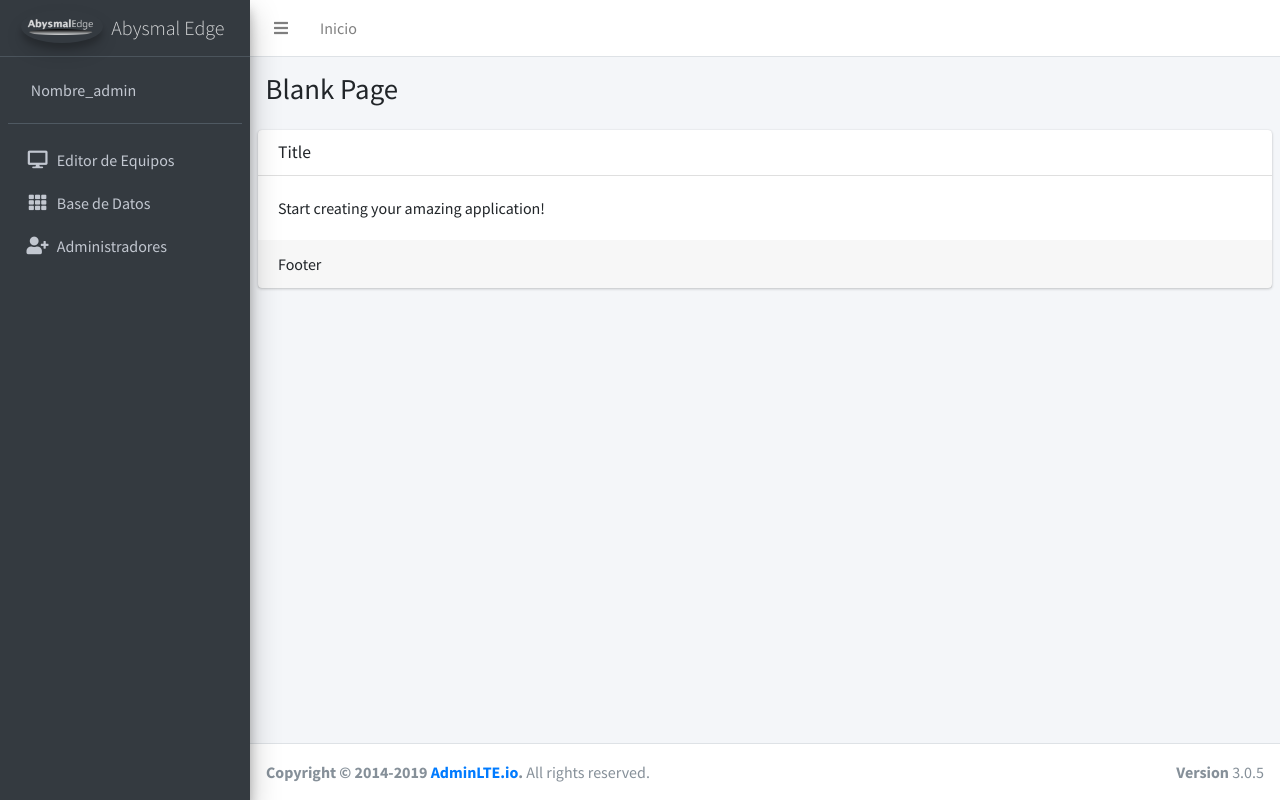
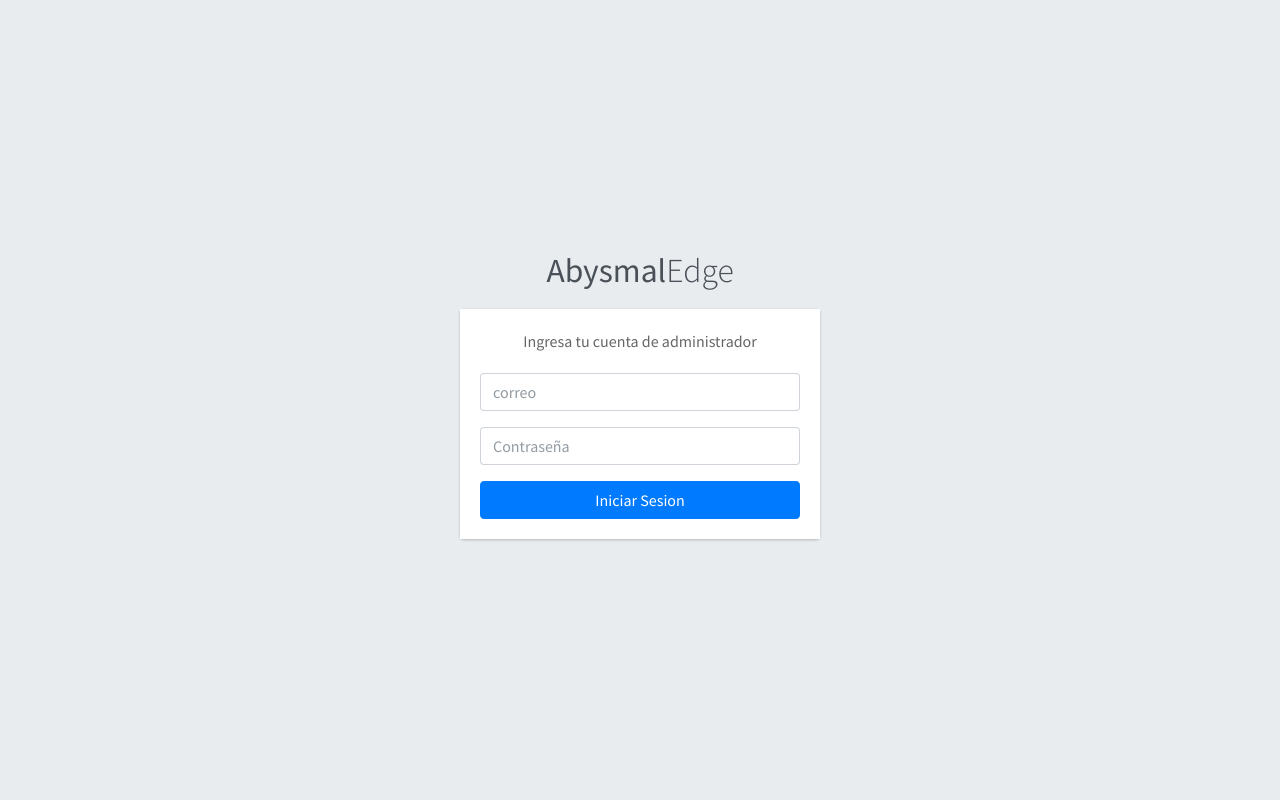
Before and after one commit to Moisem/Proyecto-Integrador-, a PHP site: page /admin/admin_area.php in a window 1280 px wide. Run offline with PHP 8.4, Linux system fonts and the light colour scheme; some libraries are stand-ins or nearby versions.

Commit message:
correcion

```diff
--- a/admin/admin_area.php
+++ b/admin/admin_area.php
@@ -1,46 +1,70 @@
-<?php
-  include_once 'templates/header.php';
-  include_once 'templates/barra.php';
-  include_once 'templates/navegacion.php';
-?>
-  <!-- Content Wrapper. Contains page content -->
-  <div class="content-wrapper">
-    <!-- Content Header (Page header) -->
-    <section class="content-header">
-      <div class="container-fluid">
-        <div class="row mb-2">
-          <div class="col-sm-6">
-            <h1>Blank Page</h1>
+<!DOCTYPE html>
+<html>
+<head>
+  <meta charset="utf-8">
+  <meta http-equiv="X-UA-Compatible" content="IE=edge">
+  <title>AdminLTE 3 | Log in</title>
+  <!-- Tell the browser to be responsive to screen width -->
+  <meta name="viewport" content="width=device-width, initial-scale=1">
+
+  <!-- Font Awesome -->
+  <link rel="stylesheet" href="css/all.min.css">
+  <!-- Ionicons -->
+  <link rel="stylesheet" href="https://code.ionicframework.com/ionicons/2.0.1/css/ionicons.min.css">
+  <!-- icheck bootstrap -->
+  <link rel="stylesheet" href="css/icheck-bootstrap.min.css">
+  <!-- Theme style -->
+  <link rel="stylesheet" href="css/adminlte.min.css">
+  <!-- Google Font: Source Sans Pro -->
+  <link href="https://fonts.googleapis.com/css?family=Source+Sans+Pro:300,400,400i,700" rel="stylesheet">
+</head>
+<body class="hold-transition login-page">
+<div class="login-box">
+  <div class="login-logo">
+    <a href="../index.php"><b>Abysmal</b>Edge</a>
+  </div>
+  <!-- /.login-logo -->
+  <div class="card">
+    <div class="card-body login-card-body">
+      <p class="login-box-msg">Ingresa tu cuenta de administrador</p>
+
+      <form action="inicio_sesion.php" method="post">
+        <div class="input-group mb-3">
+          <input type="email" class="form-control" placeholder="correo">
+          <div class="input-group-append">
+            <div class="input-group-text">
+              <span class="fas fa-envelope"></span>
+            </div>
           </div>
         </div>
-      </div><!-- /.container-fluid -->
-    </section>
+        <div class="input-group mb-3">
+          <input type="password" class="form-control" placeholder="Contraseña">
+          <div class="input-group-append">
+            <div class="input-group-text">
+              <span class="fas fa-lock"></span>
+            </div>
+          </div>
+        </div>
+        <div class="row">
+          <!-- /.col -->
+          <div class="col-12">
+            <button type="submit" class="btn btn-primary btn-block">Iniciar Sesion</button>
+          </div>
+          <!-- /.col -->
+        </div>
+      </form>
+    </div>
+    <!-- /.login-card-body -->
+  </div>
+</div>
+<!-- /.login-box -->
 
-    <!-- Main content -->
-    <section class="content">
+<!-- jQuery -->
+<script src="../../plugins/jquery/jquery.min.js"></script>
+<!-- Bootstrap 4 -->
+<script src="../../plugins/bootstrap/js/bootstrap.bundle.min.js"></script>
+<!-- AdminLTE App -->
+<script src="../../dist/js/adminlte.min.js"></script>
 
-      <!-- Default box -->
-      <div class="card">
-        <div class="card-header">
-          <h3 class="card-title">Title</h3>
-        </div>
-        <div class="card-body">
-          Start creating your amazing application!
-        </div>
-        <!-- /.card-body -->
-        <div class="card-footer">
-          Footer
-        </div>
-        <!-- /.card-footer-->
-      </div>
-      <!-- /.card -->
-
-    </section>
-    <!-- /.content -->
-  </div>
-  <!-- /.content-wrapper -->
-
-  <?php
-    include_once 'templates/footer.php';
-  ?>
+</body>
 </html>
```
Also changed, not shown: admin/editar_admin.php (added, +33 -0 lines), admin/modificar_equipos.php (+12 -12 lines), css/icheck-bootstrap.min.css (added).
